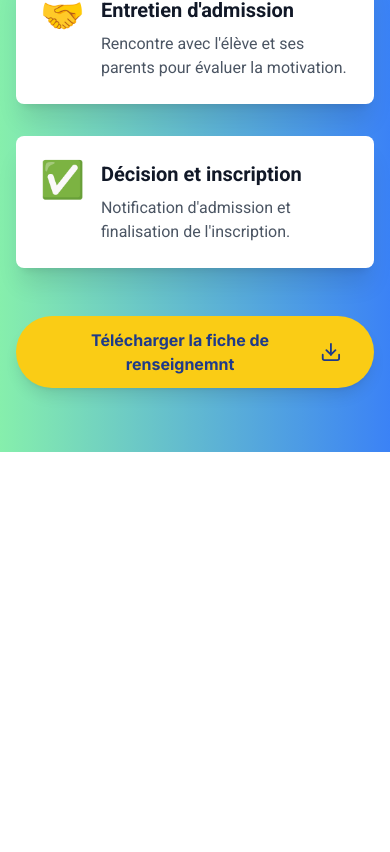
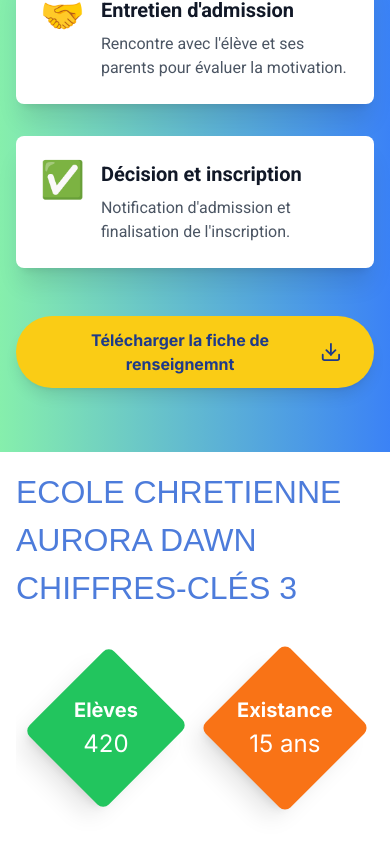
Before and after one commit to ChrisJustice600/auroraschool, a Next.js app: page / in a window 390 px wide. Shown: the part 3430-4282 px from the top of the page. Before the commit the page ends 3882 px from the top, so only its background shows below. Built offline with nearby package versions, Linux system fonts and the light colour scheme; a web font is replaced by a local one.

Commit message:
add caroussel slide mobile for chiffre cle section

```diff
--- a/app/page.tsx
+++ b/app/page.tsx
@@ -3,6 +3,7 @@ import AdmissionSection from "@/src/_components/Admission";
 import HeroSection from "@/src/_components/Hero";
 import Navbar from "@/src/_components/Navbar";
 import Program from "@/src/_components/Program";
+import Statistic from "@/src/_components/Statistic";
 import "./style.css";
 
 export default function page() {
@@ -13,6 +14,7 @@ export default function page() {
       <About />
       <Program />
       <AdmissionSection />
+      <Statistic />
     </div>
   );
 }
--- a/app/style.css
+++ b/app/style.css
@@ -164,3 +164,47 @@ h3::after {
   transform: scaleX(1);
   transform-origin: bottom left;
 }
+
+/* COMPOSANT STATISTIQUE */
+.bg-brown-900 {
+  background-color: #3c2f2f;
+}
+.swiper-button-next,
+.swiper-button-prev {
+  color: white;
+}
+.swiper-pagination-bullet-active {
+  background-color: white;
+}
+
+.swiper {
+  width: 100%;
+  height: 100%;
+}
+
+.swiper-slide {
+  text-align: center;
+  font-size: 18px;
+  background: #fff;
+  padding: 48px;
+  /* Center slide text vertically */
+  display: flex;
+  justify-content: center;
+  align-items: center;
+}
+
+.swiper-slide img {
+  display: block;
+  width: 100%;
+  height: 100%;
+  object-fit: cover;
+}
+
+.swiper-button-prev {
+  visibility: hidden;
+}
+
+.swiper-button-next,
+.swiper-button-disabled {
+  visibility: hidden;
+}
--- a/package.json
+++ b/package.json
@@ -17,6 +17,7 @@
     "next": "14.2.5",
     "react": "^18",
     "react-dom": "^18",
+    "swiper": "^11.1.9",
     "tailwind-merge": "^2.4.0",
     "tailwindcss-animate": "^1.0.7"
   },
--- /dev/null
+++ b/src/_components/Statistic.tsx
@@ -0,0 +1,81 @@
+"use client";
+import { Swiper, SwiperSlide } from "swiper/react";
+
+// Import Swiper styles
+import "swiper/css";
+import "swiper/css/autoplay";
+import "swiper/css/navigation";
+import "swiper/css/pagination";
+
+// Import required modules
+import { Autoplay, Navigation } from "swiper/modules";
+import Section from "./Section";
+
+export default function Statistic() {
+  const cards: CardProps[] = [
+    {
+      icon: "🎓",
+      title: "Sections",
+      description: "5",
+      color: "bg-yellow-400",
+    },
+    {
+      icon: "📚",
+      title: "Elèves",
+      description: "420",
+      color: "bg-green-500",
+    },
+    {
+      icon: "👨‍🏫",
+      title: "Existance",
+      description: " 15 ans",
+      color: "bg-orange-500",
+    },
+  ];
+
+  return (
+    <Section>
+      <h2 className="text-left uppercase text-[2rem] font-caption text-primary font-medium mb-2">
+        Ecole chretienne aurora dawn <br /> Chiffres-clés 3
+      </h2>
+      <Swiper
+        slidesPerView={2}
+        // spaceBetween={30}
+        pagination={{
+          clickable: true,
+        }}
+        navigation={true}
+        autoplay={{
+          delay: 3000,
+          disableOnInteraction: false,
+        }}
+        modules={[Navigation, Autoplay]}
+        className="mySwiper"
+      >
+        {cards.map((card, index) => (
+          <SwiperSlide key={index}>
+            <Card {...card} />
+          </SwiperSlide>
+        ))}
+      </Swiper>
+    </Section>
+  );
+}
+
+interface CardProps {
+  icon: string;
+  title: string;
+  description: string;
+  color: string;
+}
+
+const Card: React.FC<CardProps> = ({ icon, title, description, color }) => (
+  <div
+    className={`transform rotate-45 ${color} p-6 rounded-lg shadow-xl hover:shadow-2xl transition-all duration-300 w-[120px] h-[120px] flex flex-col justify-center items-center text-center  `}
+  >
+    <div className="transform -rotate-45">
+      <h3 className="text-white text-xl font-bold mb-1">{title}</h3>
+      <p className="text-white text-2xl">{description}</p>
+    </div>
+  </div>
+);
--- /dev/null
+++ b/src/_components/stat.tsx
@@ -0,0 +1,107 @@
+/* eslint-disable react/no-unescaped-entities */
+"use client";
+import React, { useEffect } from "react";
+import Swiper from "swiper";
+import "swiper/css";
+import "swiper/swiper-bundle.css";
+
+interface CardProps {
+  icon: string;
+  title: string;
+  description: string;
+  color: string;
+}
+
+const Card: React.FC<CardProps> = ({ icon, title, description, color }) => (
+  <div
+    className={`${color} p-6 rounded-lg flex flex-col items-center text-center h-full`}
+  >
+    <div className="text-white text-3xl mb-3">{icon}</div>
+    <h3 className="text-white font-bold mb-2">{title}</h3>
+    <p className="text-white text-sm">{description}</p>
+  </div>
+);
+
+interface CarouselProps {
+  cards: CardProps[];
+}
+
+const Carousel: React.FC<CarouselProps> = ({ cards }) => {
+  useEffect(() => {
+    new Swiper(".swiper-container", {
+      slidesPerView: 1,
+      spaceBetween: 20,
+      loop: true,
+      autoplay: {
+        delay: 3000,
+        disableOnInteraction: false,
+      },
+      pagination: {
+        el: ".swiper-pagination",
+        clickable: true,
+      },
+      navigation: {
+        nextEl: ".swiper-button-next",
+        prevEl: ".swiper-button-prev",
+      },
+    });
+  }, []);
+
+  return (
+    <div className="swiper-container">
+      <div className="swiper-wrapper">
+        {cards.map((card, index) => (
+          <div key={index} className="swiper-slide">
+            <Card {...card} />
+          </div>
+        ))}
+      </div>
+      <div className="swiper-pagination"></div>
+      <div className="swiper-button-prev"></div>
+      <div className="swiper-button-next"></div>
+    </div>
+  );
+};
+
+const Statistic: React.FC = () => {
+  const cards: CardProps[] = [
+    {
+      icon: "🎓",
+      title: "Trending Courses",
+      description: "Lorem Ipsum is simply dummy text.",
+      color: "bg-yellow-400",
+    },
+    {
+      icon: "📚",
+      title: "Books & Library",
+      description: "Lorem Ipsum is simply dummy text.",
+      color: "bg-green-500",
+    },
+    {
+      icon: "👨‍🏫",
+      title: "Certified Teachers",
+      description: "Lorem Ipsum is simply dummy text.",
+      color: "bg-orange-500",
+    },
+    {
+      icon: "📜",
+      title: "Certification",
+      description: "Lorem Ipsum is simply dummy text.",
+      color: "bg-teal-400",
+    },
+  ];
+
+  return (
+    <div className="bg-brown-900 p-6 rounded-lg shadow-lg max-w-md mx-auto">
+      <h2 className="text-white text-2xl font-bold mb-3">Lorem Ipsum simply</h2>
+      <p className="text-gray-300 text-sm mb-6">
+        Lorem Ipsum is simply dummy text of the printing and typesetting
+        industry. Lorem Ipsum has been the industry's standard dummy text ever
+        since the 1500s
+      </p>
+      <Carousel cards={cards} />
+    </div>
+  );
+};
+
+export default Statistic;
```
Also changed, not shown: 1 other file (tests, documents, lock files or other folders).
